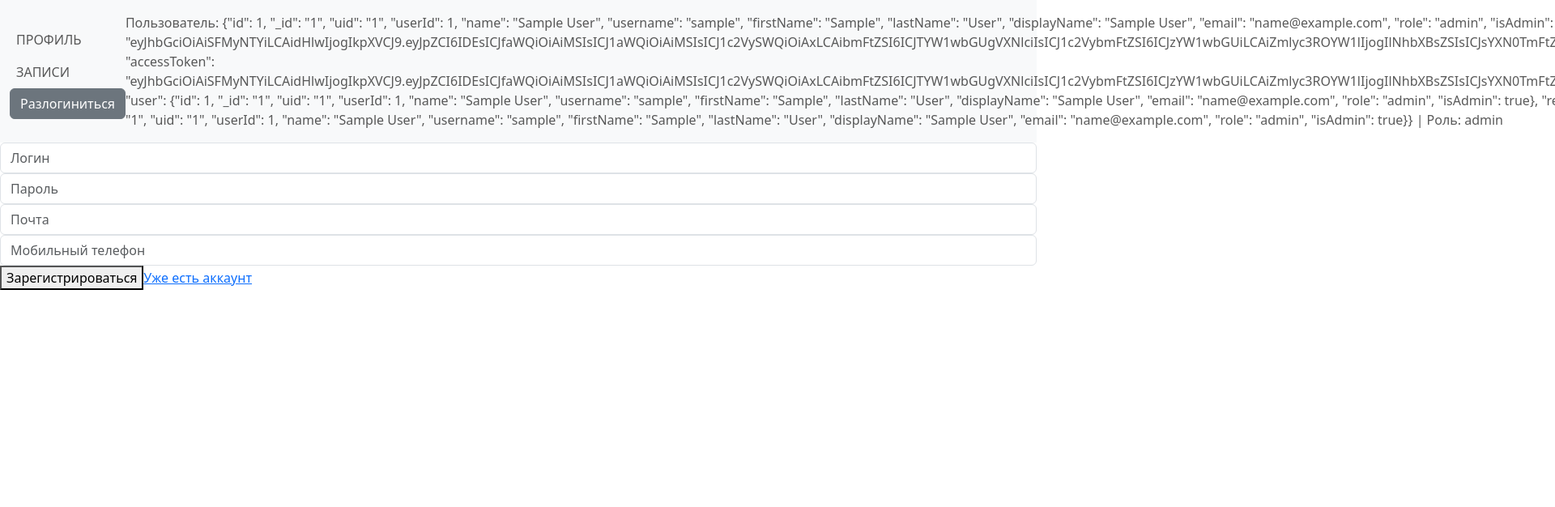
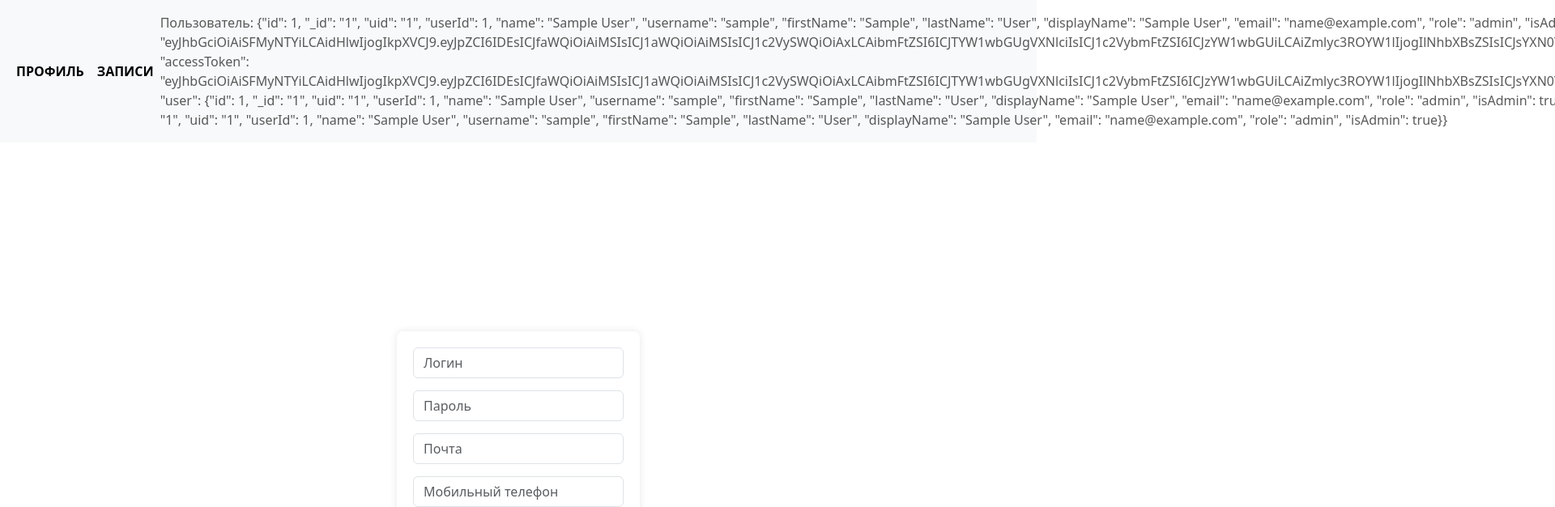
Before and after one commit to aleyckin/Hospital, a Vue app in the folder frontend/my-vue-app/: page /registration in a window 1280 px wide. Shown: the top 626 px of the page at 81% size, 1920 px wide, since content can reach past the window. Built offline with nearby package versions, Linux system fonts and the light colour scheme; sample sign-in values are in the browser's storage.

Commit message:
Чуть обновил внешку

```diff
--- a/frontend/my-vue-app/index.html
+++ b/frontend/my-vue-app/index.html
@@ -2,9 +2,9 @@
 <html lang="en">
   <head>
     <meta charset="UTF-8" />
-    <link rel="icon" type="image/svg+xml" href="/vite.svg" />
+    <link rel="icon" type="image/svg+xml" href="/icon.svg" />
     <meta name="viewport" content="width=device-width, initial-scale=1.0" />
-    <title>Vite + Vue</title>
+    <title>Hospital</title>
   </head>
   <body>
     <div id="app"></div>
--- a/frontend/my-vue-app/src/components/Header.vue
+++ b/frontend/my-vue-app/src/components/Header.vue
@@ -2,20 +2,27 @@
   <nav v-if="token" class="navbar navbar-expand-lg navbar-light bg-light">
     <div class="container-fluid">
       <div class="collapse navbar-collapse" id="navbarNav">
-        <ul class="navbar-nav justify-content-center">
+        <ul class="navbar-nav me-auto mb-2 mb-lg-0">
           <li class="nav-item">
             <router-link to="/profile" class="nav-link">Профиль</router-link>
+          </li>
+          <li class="nav-item">
             <router-link to="/records" class="nav-link">Записи</router-link>
-            <router-link v-if="role === 'ADMIN'" to="/allrecords" class="nav-link">Все записи</router-link>
-            <router-link v-if="role === 'ADMIN'" to="/doctor" class="nav-link">Врачи</router-link>
-            <router-link v-if="role === 'ADMIN'" to="/users" class="nav-link">Пользователи</router-link>
-            <button type="button" class="btn btn-secondary" @click="logout()">Разлогиниться</button>
+          </li>
+          <li v-if="role === 'ADMIN'" class="nav-item">
+            <router-link to="/allrecords" class="nav-link">Все записи</router-link>
+          </li>
+          <li v-if="role === 'ADMIN'" class="nav-item">
+            <router-link to="/doctor" class="nav-link">Врачи</router-link>
+          </li>
+          <li v-if="role === 'ADMIN'" class="nav-item">
+            <router-link to="/users" class="nav-link">Пользователи</router-link>
           </li>
         </ul>
-        <div class="navbar-text ms-auto">
-          <span v-if="user">Пользователь: {{ user }}</span>
-          <span v-if="role"> | Роль: {{ role }}</span>
+        <div class="navbar-text">
+          <span v-if="user" class="me-3">Пользователь: {{ user }}</span>
         </div>
+        <button type="button" class="btn btn-danger ms-3" @click="logout">Выход</button>
       </div>
     </div>
   </nav>
@@ -96,3 +103,31 @@ export default {
   }
 }
 </script>
+
+<style scoped>
+.navbar-brand {
+  font-size: 2rem;
+  font-weight: bold;
+}
+
+.nav-link {
+  color: black;
+  font-weight: bold;
+  text-transform: uppercase;
+  transition: color 0.3s ease-in-out;
+}
+
+.nav-link:hover {
+  color: #dc3545;
+}
+
+.navbar-text {
+  display: flex;
+  align-items: center;
+  margin-left: auto;
+}
+
+.btn {
+  font-weight: bold;
+}
+</style>
--- a/frontend/my-vue-app/src/pages/doctor.vue
+++ b/frontend/my-vue-app/src/pages/doctor.vue
@@ -1,6 +1,6 @@
 <template>
     <div class="container mt-4">
-        <h1 class="text-center mb-4">Doctor Table</h1>
+        <h1 class="text-center mb-4">Таблица докторов</h1>
         <button class="btn btn-primary mr-2" @click="openModal('create')">Добавить</button>
         <table class="table table-striped">
             <thead>
--- a/frontend/my-vue-app/src/pages/login.vue
+++ b/frontend/my-vue-app/src/pages/login.vue
@@ -1,5 +1,5 @@
 <template>
-    <div>
+    <div class="login-container">
         <div class="login">
             <form @submit.prevent class="login__form" action="/">
                 <div class="form__login">
@@ -84,5 +84,54 @@ export default {
     }
 }
 </script>
-<style>
+<style scoped>
+.login-container {
+    display: flex;
+    justify-content: center;
+    align-items: center;
+    height: 100vh; /* 100% высоты viewport */
+}
+
+.login {
+    width: 300px; /* Задайте желаемую ширину формы */
+    padding: 20px;
+    box-shadow: 0 0 10px rgba(0, 0, 0, 0.1);
+    background-color: #fff;
+    border-radius: 8px;
+}
+
+.login__form {
+    display: flex;
+    flex-direction: column;
+}
+
+.form__login,
+.form__password {
+    margin-bottom: 15px;
+}
+
+.login__buttons {
+    display: flex;
+    justify-content: space-between;
+    align-items: center;
+}
+
+.login__confirm {
+    background-color: #007bff;
+    color: white;
+    border: none;
+    padding: 10px 20px;
+    border-radius: 5px;
+    cursor: pointer;
+    text-align: center;
+}
+
+.login__registration {
+    color: #007bff;
+    text-decoration: none;
+}
+
+.login__registration:hover {
+    text-decoration: underline;
+}
 </style>
--- a/frontend/my-vue-app/src/pages/registration.vue
+++ b/frontend/my-vue-app/src/pages/registration.vue
@@ -1,22 +1,25 @@
 <template>
+    <div class="registration-container">
         <div class="registration">
             <form @submit.prevent="registration" class="registration__form" action="#">
                 <div class="form__login">
-                <input class="login-input form-control" v-model="login" id="login" required="" validate="false" placeholder="Логин" type="text" name="Логин">
+                    <input class="login-input form-control" v-model="login" id="login" required validate="false" placeholder="Логин" type="text" name="Логин">
                 </div>
                 <div class="form__password">
-                <input class="password-input form-control" v-model="password" id="password" required="" validate="false" placeholder="Пароль" type="password" name="Пароль">
+                    <input class="password-input form-control" v-model="password" id="password" required validate="false" placeholder="Пароль" type="password" name="Пароль">
                 </div>
                 <div class="form__mail">
-                <input class="mail-input form-control" v-model="mail" id="mail" required="" validate="false" placeholder="Почта" type="email" name="Почта">
+                    <input class="mail-input form-control" v-model="mail" id="mail" required validate="false" placeholder="Почта" type="email" name="Почта">
                 </div>
                 <div class="form__phoneNumber">
-                <input class="phoneNumber-input form-control" v-model="phoneNumber" id="phoneNumber" required="" validate="false" placeholder="Мобильный телефон" type="text" name="Номер телефона">
+                    <input class="phoneNumber-input form-control" v-model="phoneNumber" id="phoneNumber" required validate="false" placeholder="Мобильный телефон" type="text" name="Номер телефона">
                 </div>
                 <div class="registration__buttons">
-                <button class="registration__confirm" id="reg_btn" type="submit">Зарегистрироваться</button><a class="registration__login" href="/login">Уже есть аккаунт</a>
+                    <button class="registration__confirm" id="reg_btn" type="submit">Зарегистрироваться</button>
+                    <a class="registration__login" href="/login">Уже есть аккаунт</a>
                 </div>
             </form>
+        </div>
     </div>
 </template>
 <script>
@@ -76,3 +79,58 @@ export default {
     }
 }
 </script>
+
+<style scoped>
+.registration-container {
+    display: flex;
+    justify-content: center;
+    align-items: center;
+    height: 100vh; /* 100% высоты viewport */
+}
+
+.registration {
+    width: 300px; /* Задайте желаемую ширину формы */
+    padding: 20px;
+    box-shadow: 0 0 10px rgba(0, 0, 0, 0.1);
+    background-color: #fff;
+    border-radius: 8px;
+}
+
+.registration__form {
+    display: flex;
+    flex-direction: column;
+}
+
+.form__login,
+.form__password,
+.form__mail,
+.form__phoneNumber {
+    margin-bottom: 15px;
+}
+
+.registration__buttons {
+    display: flex;
+    flex-direction: column;
+    align-items: center;
+}
+
+.registration__confirm {
+    background-color: #007bff;
+    color: white;
+    border: none;
+    padding: 10px 20px;
+    border-radius: 5px;
+    cursor: pointer;
+    text-align: center;
+    margin-bottom: 15px; /* Добавлен отступ снизу */
+}
+
+.registration__login {
+    color: #007bff;
+    text-decoration: none;
+}
+
+.registration__login:hover {
+    text-decoration: underline;
+}
+</style>
```
Lines whose indentation alone changed are shown as unchanged.
